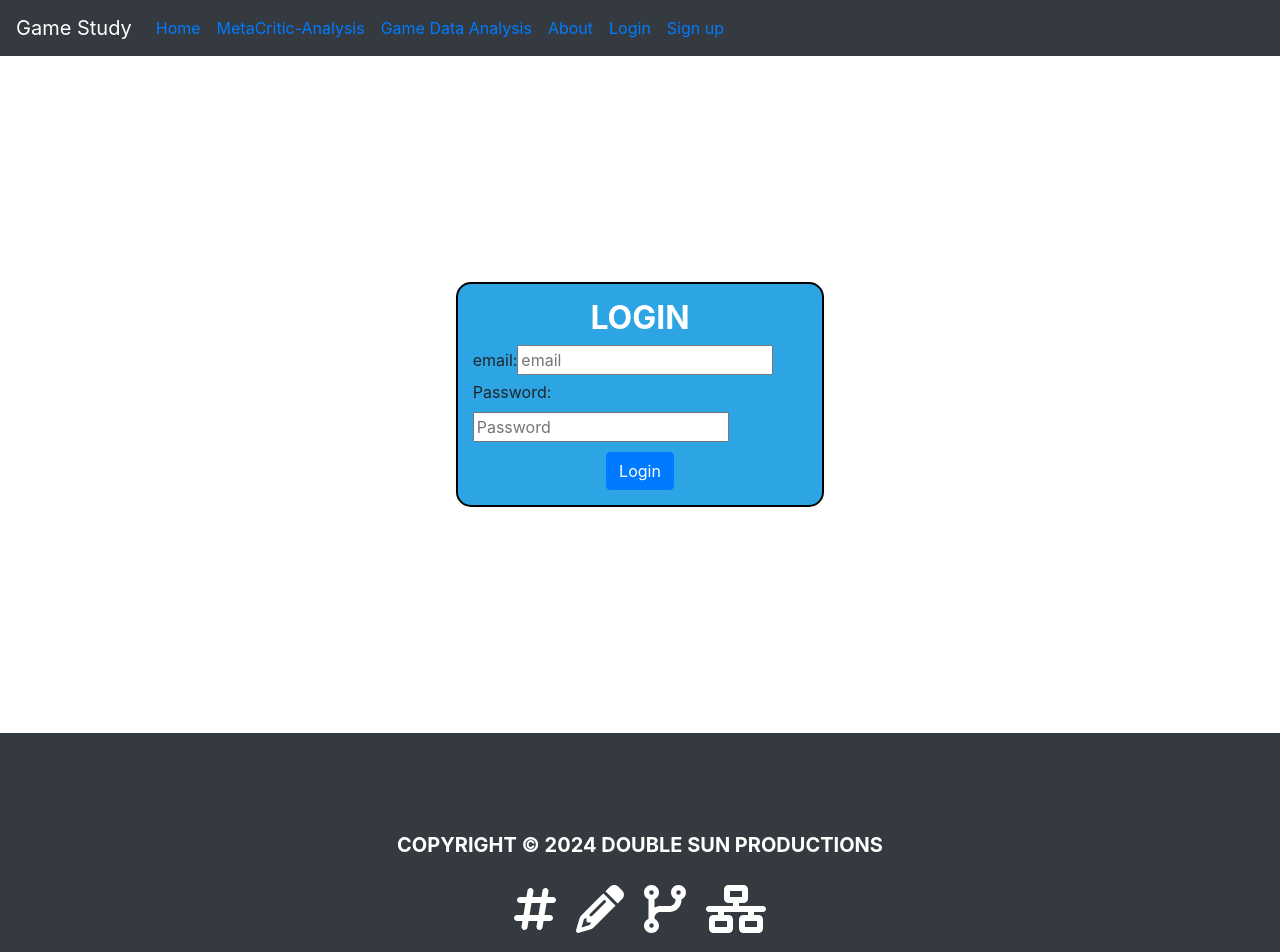
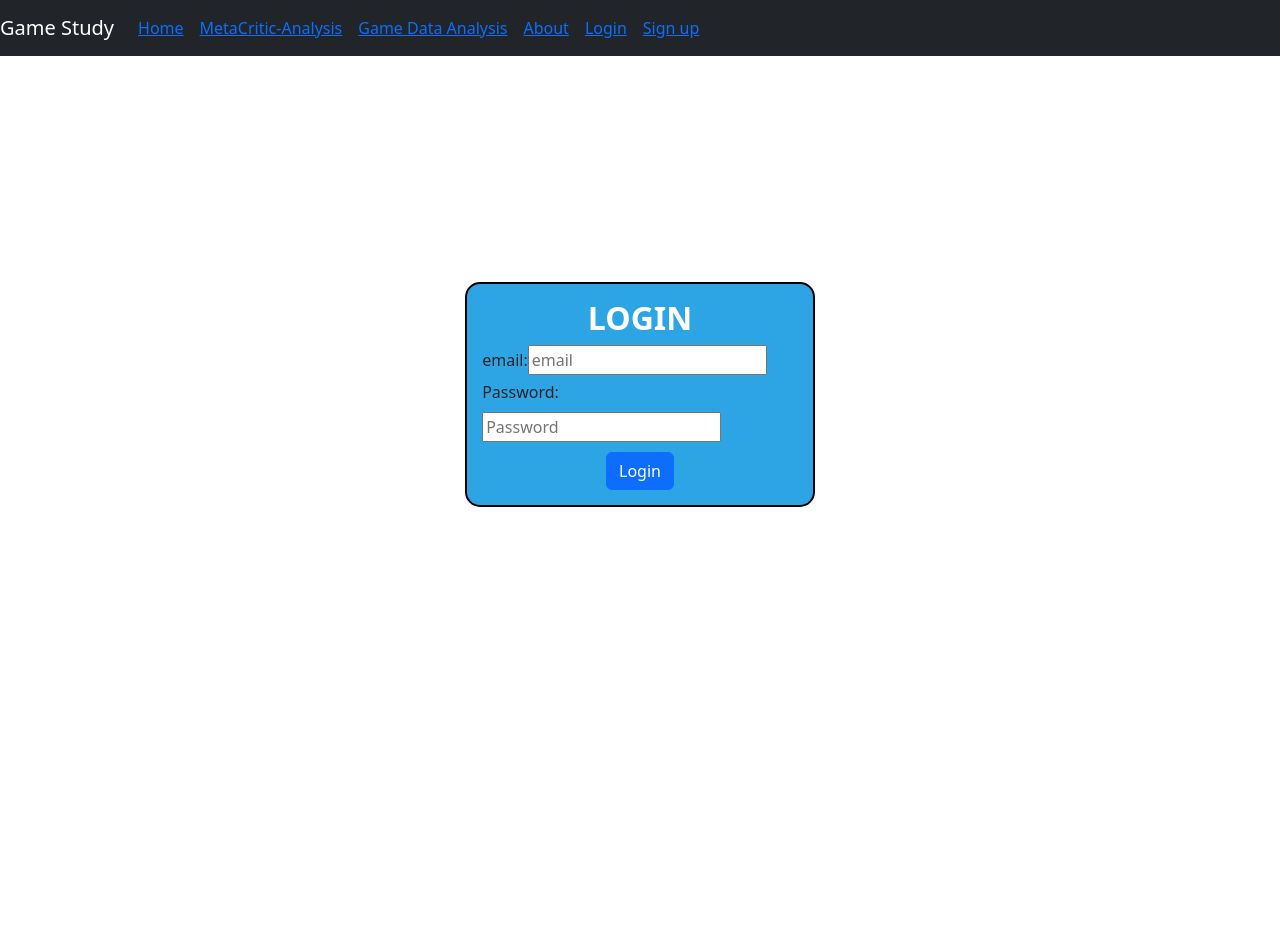
Before and after one commit to ravenusmc/game_study, a Vue app in the folder client/: page /login in a window 1280 px wide. Shown: the top 952 px of the page. After the commit the page ends 800 px from the top, so only its background shows below. Built offline with nearby package versions, Linux system fonts and the light colour scheme; what vue-google-charts would draw is missing.

Commit message:
working on fixing bug on gamedata page

```diff
--- a/client/src/App.vue
+++ b/client/src/App.vue
@@ -2,7 +2,7 @@
   <div id="app">
     <Navbar />
     <router-view/>
-    <Footer/>
+    <!-- <Footer/> -->
   </div>
 </template>
 
@@ -29,6 +29,5 @@ export default {
 .arrange-data {
   display: grid;
   grid-template-columns: 1fr 1fr;
-
 }
 </style>
--- a/client/src/components/gamedata/Results.vue
+++ b/client/src/components/gamedata/Results.vue
@@ -196,6 +196,7 @@ span {
   align-items: center;
   justify-content: center;
   margin: 15px;
+  height: 250px;
 }
 
 h3 {
@@ -205,7 +206,6 @@ h3 {
 .basic-data-area-div {
   padding: 10px;
   border-radius: 12px;
-  /* border: 2px solid black; */
   background-color: rgba(6,154,234,0.8);
 }
 
```
Also changed, not shown: client/src/main.js (+8 -0 lines), 1 other file (tests, documents, lock files or other folders).
